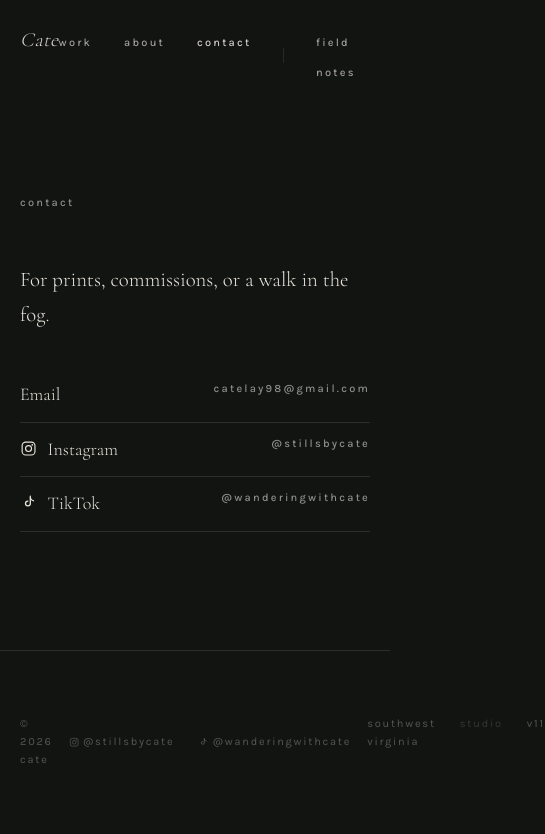
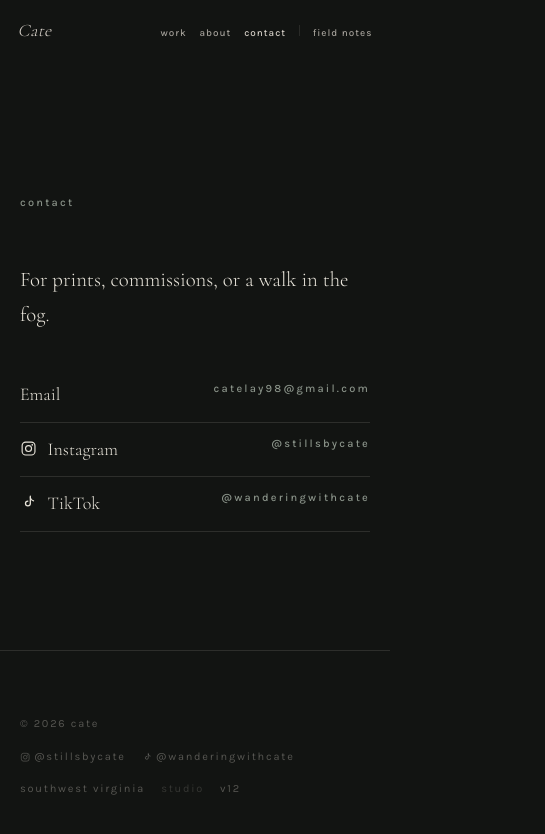
Before and after one commit to brandontrice/cate-photography, a React (Vite) app: page /contact in a window 390 px wide. Shown: the top 834 px of the page, 545 px wide, since content can reach past the window. Built offline with nearby package versions, Linux system fonts and the light colour scheme; no server answers.

Commit message:
v12: mobile pass - responsive nav, native buttons, tucked tools, stacked footer

```diff
--- a/src/components/FeedbackLayer.jsx
+++ b/src/components/FeedbackLayer.jsx
@@ -21,7 +21,13 @@ export default function FeedbackLayer() {
   const [popPlace, setPopPlace] = useState({ below: false, align: "center" });
   const [replyText, setReplyText] = useState("");
   const [toolsOpen, setToolsOpen] = useState(() => {
-    try { return localStorage.getItem("tools-open") !== "closed"; } catch { return true; }
+    try {
+      const stored = localStorage.getItem("tools-open");
+      if (stored === "open") return true;
+      if (stored === "closed") return false;
+    } catch { /* fall through to the size default */ }
+    // No saved preference: open on desktop, tucked away on phones.
+    return window.innerWidth >= 700;
   });
   function setTools(open) {
     setToolsOpen(open);
--- a/src/data/releases.js
+++ b/src/data/releases.js
@@ -2,6 +2,17 @@
 // the site shows the newest once to each signed-in person, and the footer
 // carries the current version.
 export const RELEASES = [
+  {
+    version: "v12",
+    date: "August 18, 2026",
+    notes: [
+      "The phone pass. The menu fits small screens and nothing scrolls sideways anymore.",
+      "Buttons look like ours on iPhones instead of Apple's rounded defaults.",
+      "The bottom tools start tucked away on phones; tap tools to open them. They clear the browser bar now.",
+      "The footer stacks cleanly on narrow screens, and the opening previews in the studio keep their shape.",
+      "Also: add note now sits before tasks in the tools row.",
+    ],
+  },
   {
     version: "v11",
     date: "August 18, 2026",
--- a/src/styles/global.css
+++ b/src/styles/global.css
@@ -1587,3 +1587,76 @@ a.area-tab:hover { color: var(--bone); }
   place-items: center;
 }
 .label .guide-spot { margin-left: 0.5rem; }
+
+/* ————————————————————————————————
+   V12 — the phone pass
+   ———————————————————————————————— */
+/* Nothing may ever cause sideways scroll again */
+html, body { overflow-x: clip; }
+
+/* Our buttons, not the platform's */
+button {
+  -webkit-appearance: none;
+  appearance: none;
+  border-radius: 0;
+}
+input[type="text"], input[type="email"], input[type="password"], textarea, select {
+  -webkit-appearance: none;
+  appearance: none;
+  border-radius: 0;
+}
+
+@media (max-width: 700px) {
+  /* Menu: tighter, allowed to wrap, never wider than the screen */
+  .nav {
+    flex-wrap: wrap;
+    row-gap: 0.4rem;
+    padding: 1rem 1.1rem;
+  }
+  .nav .wordmark { font-size: 1.1rem; }
+  .nav ul {
+    gap: 0.8rem;
+    flex-wrap: wrap;
+    justify-content: flex-end;
+  }
+  .nav a.navlink {
+    font-size: 0.62rem;
+    letter-spacing: 0.1em;
+  }
+  .nav-divider { height: 0.7rem; }
+
+  /* Tools: compact, right-aligned, clear of the browser bar */
+  .note-controls {
+    right: 0.75rem;
+    bottom: calc(0.75rem + env(safe-area-inset-bottom, 0px));
+    max-width: calc(100vw - 1.5rem);
+    flex-wrap: wrap;
+    justify-content: flex-end;
+    gap: 0.4rem;
+  }
+  .note-controls button, .note-controls a {
+    font-size: 0.68rem;
+    padding: 0.5rem 0.7rem;
+  }
+  .note-draft {
+    right: 0.75rem;
+    bottom: calc(4rem + env(safe-area-inset-bottom, 0px));
+  }
+
+  /* Footer: a clean stack */
+  .footer {
+    flex-direction: column;
+    align-items: flex-start;
+    gap: 0.9rem;
+    padding-bottom: calc(2.5rem + env(safe-area-inset-bottom, 0px));
+  }
+  .footer-social { flex-wrap: wrap; gap: 1rem; }
+  .footer-right { flex-wrap: wrap; gap: 1rem; }
+
+  /* Studio opening previews keep their proportions on a narrow screen */
+  .opening-grid { grid-template-columns: 1fr 1fr; gap: 0.6rem; }
+  .mini { height: 64px; }
+  .mini-anchor .tall { height: 64px; }
+  .mini-one .mini-frame { height: 64px; }
+  .opening-caption { font-size: 0.62rem; }
+}
```
